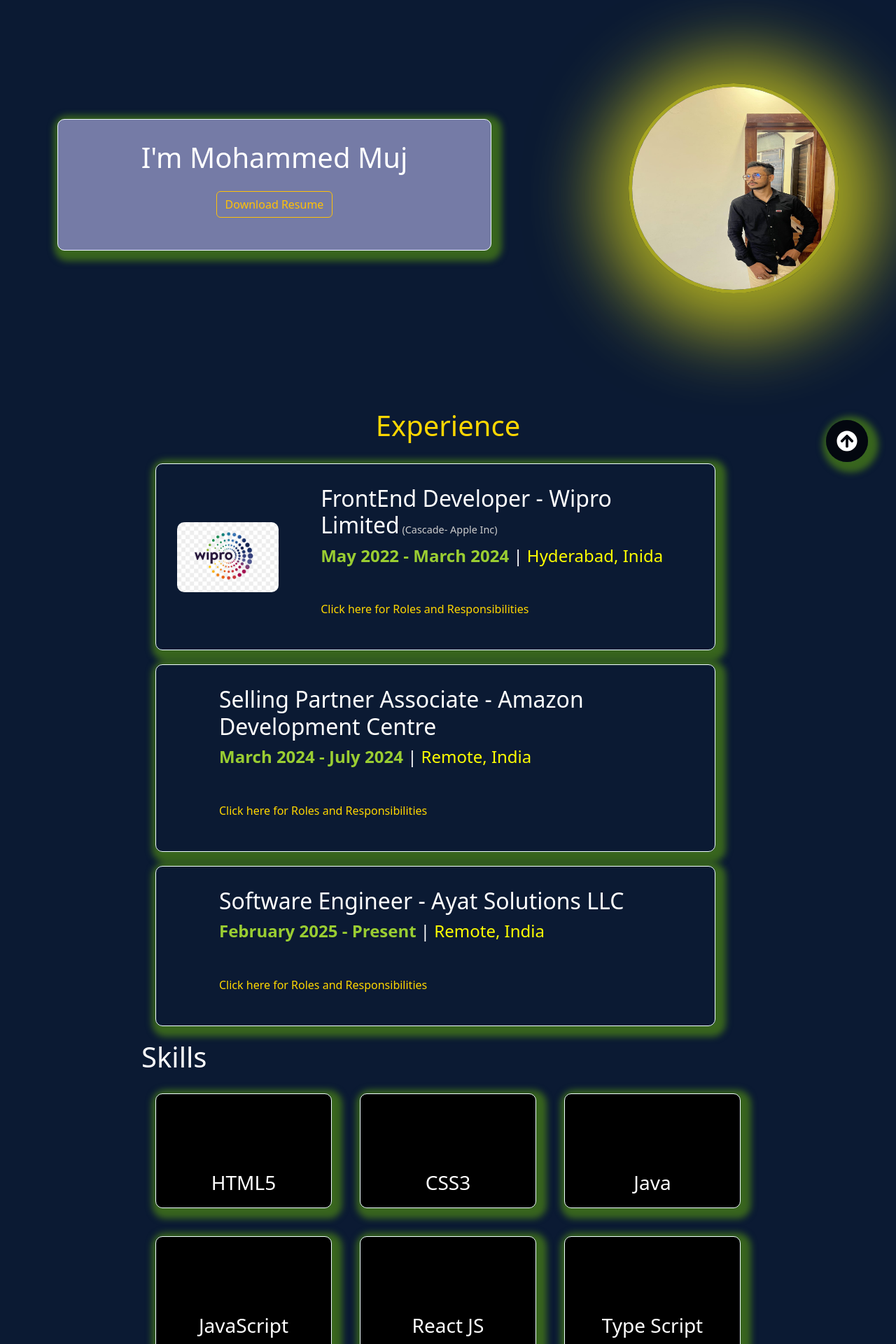
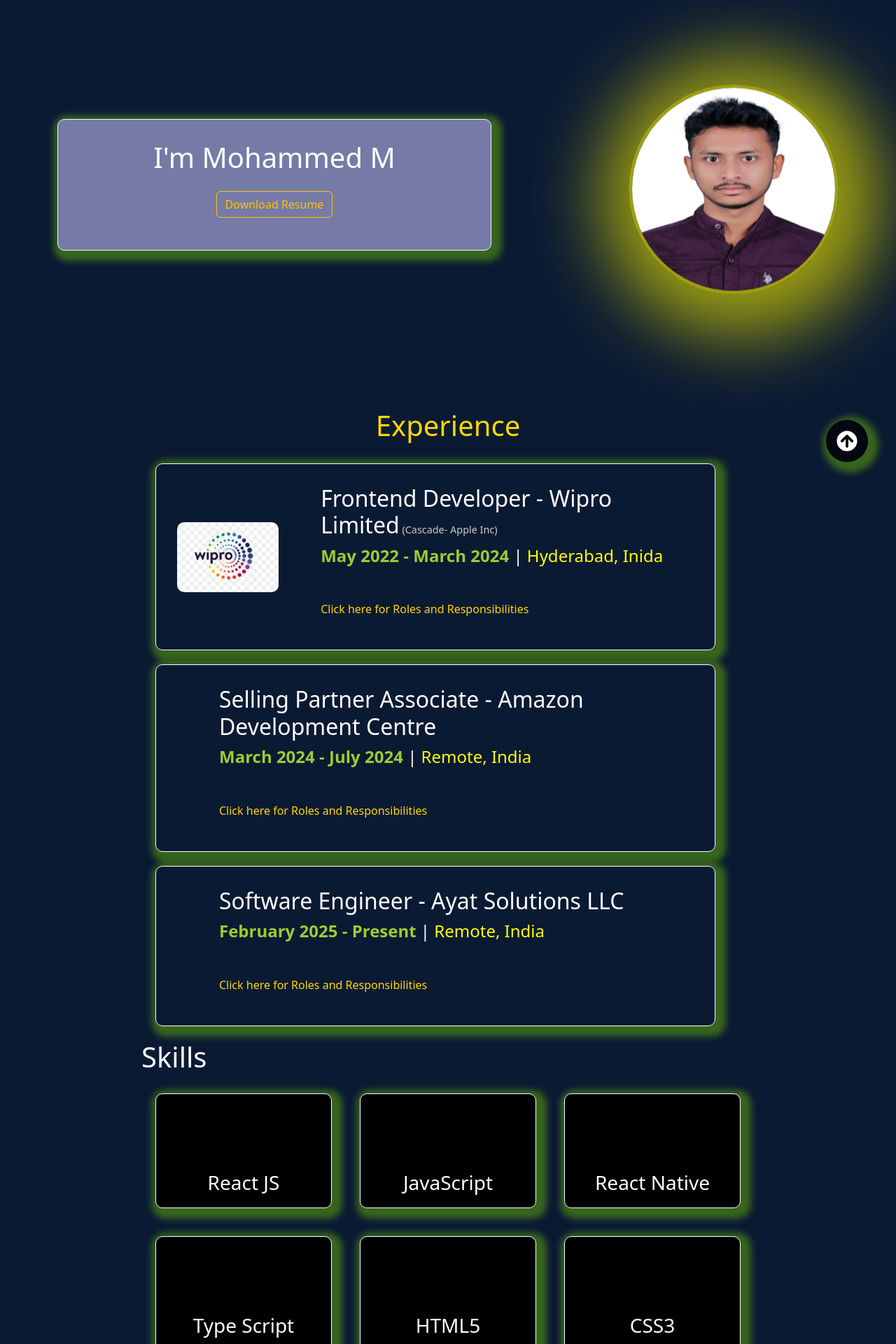
Before and after one commit to Mohammed2327/Portfolio, a React (Create React App) app: page / in a window 1280 px wide. Shown: the part 100-2020 px from the top of the page at 70% size. Built offline with nearby package versions, Linux system fonts and the light colour scheme.

Commit message:
updated the resume with skills

```diff
--- a/src/Components/Data/experience.json
+++ b/src/Components/Data/experience.json
@@ -1,7 +1,7 @@
 [
   {
     "id":1,
-    "role": "FrontEnd Developer",
+    "role": "Frontend Developer",
     "organisation": "Wipro Limited",
     "startDate": "May 2022",
     "endDate": "March 2024",
--- a/src/Components/Data/profile.json
+++ b/src/Components/Data/profile.json
@@ -1,3 +1,3 @@
 {
-    "imgSrc": "profile/Profile.jpg"
+    "imgSrc": "profile/Profile-Image.jpg"
 }
--- a/src/Components/Data/skills.json
+++ b/src/Components/Data/skills.json
@@ -1,82 +1,82 @@
 [
   {
     "id": 1,
+    "title": "React JS",
+    "imageSrc": "skills/react.png"
+  },
+  {
+    "id": 2,
+    "title": "JavaScript",
+    "imageSrc": "skills/javascript.png"
+  },
+  {
+    "id": 3,
+    "title": "React Native",
+    "imageSrc": "skills/react.png"
+  },
+  {
+    "id": 4,
+    "title": "Type Script",
+    "imageSrc": "skills/Type-script.png"
+  },
+  {
+    "id": 5,
     "title": "HTML5",
     "imageSrc": "skills/html.png"
   },
   {
-      "id": 2,
+    "id": 6,
     "title": "CSS3",
     "imageSrc": "skills/css.png"
   },
   {
-      "id": 3,
+    "id": 7,
     "title": "Java",
     "imageSrc": "skills/Java.jpg"
   },
   {
-      "id": 4,
-      "title": "JavaScript",
-      "imageSrc": "skills/javascript.png"
-    },
-    {
-      "id": 5,
-      "title": "React JS",
-      "imageSrc": "skills/react.png"
-    },
-
-     {
-      "id": 6,
-      "title": "Type Script",
-      "imageSrc": "skills/Type-script.png"
-    },
-
-    {
-      "id": 7,
+    "id": 8,
     "title": "MySQL",
     "imageSrc": "skills/My-sql.png"
   },
-
   {
-      "id": 8,
+    "id": 9,
     "title": "MongoDB",
     "imageSrc": "skills/mongodb.png"
   },
   {
-      "id": 9,
+    "id": 10,
     "title": "Python",
     "imageSrc": "skills/python.png"
   },
   {
-      "id": 10,
+    "id": 11,
     "title": "Github",
     "imageSrc": "skills/Github.png"
   },
-
   {
-      "id": 11,
+    "id": 12,
     "title": "AWS",
     "imageSrc": "skills/Aws.png"
   },
   {
-      "id": 12,
+    "id": 13,
     "title": "Ansible",
     "imageSrc": "skills/ansible.png"
   },
   {
-      "id": 13,
+    "id": 14,
     "title": "CI/CD",
     "imageSrc": "skills/cicd.png"
   },
   {
-      "id": 14,
+    "id": 15,
     "title": "Jenkins",
     "imageSrc": "skills/Jenkins.png"
   },
   {
-      "id": 15,
+    "id": 16,
     "title": "Terraform",
     "imageSrc": "skills/terraform.png"
   }
-
 ]
--- a/src/Components/Home.js
+++ b/src/Components/Home.js
@@ -2,8 +2,7 @@
 import Resume from "../Resume/MOHAMMED MUJEEBUDDIN.pdf";
 import profile from "./Data/profile.json";
 import Typed from "typed.js";
-import LazyLoad from 'react-lazy-load';
-
+import LazyLoad from "react-lazy-load";
 
 const Home = () => {
   const typedRef = useRef(null);
@@ -12,7 +11,7 @@
       strings: [
         "Welcome to my Portfolio",
         "I'm Mohammed Mujeebuddin",
-        "I'm Frontend Developer (ReactJS)",
+        "A Software Engineer II",
       ],
       typeSpeed: 50,
       backSpeed: 50,
@@ -30,34 +29,29 @@
   return (
     <>
       <div className="container home" id="home">
-        <div className="left"
-        data-aos= "fade-up-right"
-    data-aos-duration="1000"
-        >
+        <div className="left" data-aos="fade-up-right" data-aos-duration="1000">
           <h1 ref={typedRef}> </h1>
           <a
             href={Resume}
             download="MOHAMMED-MUJEEBUDDIN.pdf"
             className="btn btn-outline-warning my-3"
           >
-          Download Resume
+            Download Resume
           </a>
         </div>
         <div className="right">
-          <div className="img"
-          data-aos= "fade-up-left"
-          data-aos-duration="1000">
-
+          <div className="img" data-aos="fade-up-left" data-aos-duration="1000">
             <LazyLoad height={-70} offset={100}>
-            <img src={`${process.env.PUBLIC_URL}/assets/${profile.imgSrc}`}
-            alt="Profile" />
+              <img
+                src={`${process.env.PUBLIC_URL}/assets/${profile.imgSrc}`}
+                alt="Profile"
+              />
             </LazyLoad>
-
           </div>
         </div>
       </div>
     </>
   );
-}
+};
 
 export default Home;
```
Also changed, not shown: src/index.css (+3 -5 lines), public/assets/profile/Profile-Image.jpg (added), public/assets/profile/Profile.jpg (deleted). Lines whose indentation alone changed are shown as unchanged.
